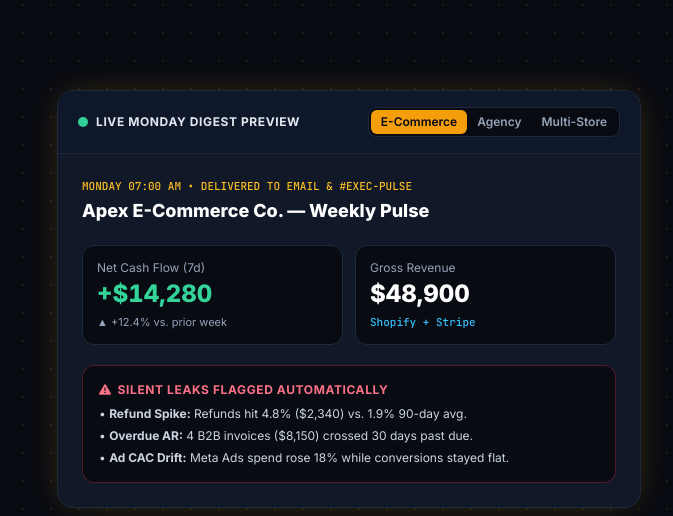
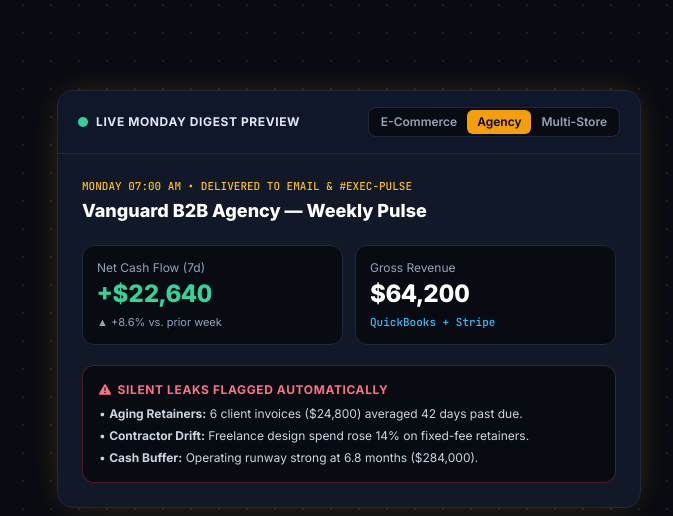
Before and after one commit to Bluemagic920/zeus-pulse, a plain HTML site: page index.html in a window 1280 px wide. Both pictures are taken after a click on the button "Agency". Shown: the part 214-730 px from the top of the page, 607-1280 px from the left. Drawn offline with nearby package versions, Linux system fonts and the light colour scheme.

Commit message:
Add files via upload

```diff
--- a/index.html
+++ b/index.html
@@ -331,7 +331,7 @@
             <li class="flex items-center gap-2.5"><i class="fa-solid fa-check text-emerald-400"></i> 90-Day Trailing Benchmarks</li>
           </ul>
         </div>
-        <button onclick="openCheckoutModal('Pulse Starter', 49)" class="w-full py-3 rounded-xl bg-[#080B12] hover:bg-[#1E293B] border border-[#1E293B] text-white font-bold text-sm transition-all">
+        <button type="button" onclick="openCheckoutModal('Pulse Starter', 49)" class="w-full py-3 rounded-xl bg-[#080B12] hover:bg-[#1E293B] border border-[#1E293B] text-white font-bold text-sm transition-all cursor-pointer">
           Start 14-Day Free Trial
         </button>
       </div>
@@ -358,7 +358,7 @@
             <li class="flex items-center gap-2.5"><i class="fa-solid fa-check text-amber-400"></i> Multi-Recipient Executive Distribution</li>
           </ul>
         </div>
-        <button onclick="openCheckoutModal('Pulse Growth', 149)" class="w-full py-3 rounded-xl bg-amber-500 hover:bg-amber-400 text-slate-950 font-extrabold text-sm shadow-lg shadow-amber-500/20 transition-all">
+        <button type="button" onclick="openCheckoutModal('Pulse Growth', 149)" class="w-full py-3 rounded-xl bg-amber-500 hover:bg-amber-400 text-slate-950 font-extrabold text-sm shadow-lg shadow-amber-500/20 transition-all cursor-pointer">
           Start 14-Day Free Trial
         </button>
       </div>
@@ -382,7 +382,7 @@
             <li class="flex items-center gap-2.5"><i class="fa-solid fa-check text-sky-400"></i> One-Click Client OAuth Invite Links</li>
           </ul>
         </div>
-        <button onclick="openCheckoutModal('Fractional CFO / Agency', 399)" class="w-full py-3 rounded-xl bg-[#080B12] hover:bg-[#1E293B] border border-sky-500/40 text-sky-400 font-bold text-sm transition-all">
+        <button type="button" onclick="openCheckoutModal('Fractional CFO / Agency', 399)" class="w-full py-3 rounded-xl bg-[#080B12] hover:bg-[#1E293B] border border-sky-500/40 text-sky-400 font-bold text-sm transition-all cursor-pointer">
           Start 14-Day Partner Trial
         </button>
       </div>
@@ -416,7 +416,7 @@
           <span class="text-[11px] font-bold uppercase tracking-wider text-amber-400">14-Day Free Trial</span>
           <h3 id="checkout-plan-title" class="text-base font-extrabold text-white">Pulse Growth — $149/mo</h3>
         </div>
-        <button onclick="closeCheckoutModal()" class="text-slate-400 hover:text-white p-1.5">
+        <button type="button" onclick="closeCheckoutModal()" class="text-slate-400 hover:text-white p-1.5">
           <i class="fa-solid fa-xmark text-lg"></i>
         </button>
       </div>
@@ -444,7 +444,7 @@
           </div>
         </div>
 
-        <button type="submit" class="w-full py-3 rounded-xl bg-amber-500 hover:bg-amber-400 text-slate-950 font-extrabold text-sm shadow-lg shadow-amber-500/20 transition-all">
+        <button type="submit" class="w-full py-3 rounded-xl bg-amber-500 hover:bg-amber-400 text-slate-950 font-extrabold text-sm shadow-lg shadow-amber-500/20 transition-all cursor-pointer">
           Continue to Secure Stripe Checkout &rarr;
         </button>
       </form>
@@ -461,7 +461,73 @@
     let selectedPlanPrice = 149;
 
     const SAMPLE_NICHES = {
-// ... existing code ... -->
+      ecom: {
+        company: 'Apex E-Commerce Co. — Weekly Pulse',
+        net: '+$14,280',
+        netSub: '▲ +12.4% vs. prior week',
+        rev: '$48,900',
+        revSub: 'Shopify + Stripe',
+        leaks: [
+          '<strong>Refund Spike:</strong> Refunds hit 4.8% ($2,340) vs. 1.9% 90-day avg.',
+          '<strong>Overdue AR:</strong> 4 B2B invoices ($8,150) crossed 30 days past due.',
+          '<strong>Ad CAC Drift:</strong> Meta Ads spend rose 18% while conversions stayed flat.'
+        ]
+      },
+      agency: {
+        company: 'Vanguard B2B Agency — Weekly Pulse',
+        net: '+$22,640',
+        netSub: '▲ +8.6% vs. prior week',
+        rev: '$64,200',
+        revSub: 'QuickBooks + Stripe',
+        leaks: [
+          '<strong>Aging Retainers:</strong> 6 client invoices ($24,800) averaged 42 days past due.',
+          '<strong>Contractor Drift:</strong> Freelance design spend rose 14% on fixed-fee retainers.',
+          '<strong>Cash Buffer:</strong> Operating runway strong at 6.8 months ($284,000).'
+        ]
+      },
+      retail: {
+        company: 'Metro 4-Store Retail — Weekly Pulse',
+        net: '+$9,410',
+        netSub: '▼ -4.2% vs. prior week',
+        rev: '$53,400',
+        revSub: 'Square POS + Gusto',
+        leaks: [
+          '<strong>Overtime Alert:</strong> Store #3 Gusto payroll hit 38.4% of gross store sales.',
+          '<strong>Runway Floor:</strong> Operating cash dipped to 3.1 mos (below 4.0-mo guardrail).',
+          '<strong>Returns Spike:</strong> Weekend POS exchanges rose 2.1x at Scottsdale location.'
+        ]
+      }
+    };
+
+    function setSampleNiche(key) {
+      const data = SAMPLE_NICHES[key];
+      document.getElementById('sample-company').textContent = data.company;
+      document.getElementById('sample-net').textContent = data.net;
+      document.getElementById('sample-net-sub').textContent = data.netSub;
+      document.getElementById('sample-rev').textContent = data.rev;
+      document.getElementById('sample-rev-sub').textContent = data.revSub;
+      document.getElementById('sample-leaks').innerHTML = data.leaks.map(item => `<li>&bull; ${item}</li>`).join('');
+
+      ['ecom', 'agency', 'retail'].forEach(n => {
+        const btn = document.getElementById(`niche-${n}`);
+        btn.className = n === key
+          ? 'px-2.5 py-1 rounded-md font-semibold bg-amber-500 text-slate-950'
+          : 'px-2.5 py-1 rounded-md font-semibold text-slate-400 hover:text-white';
+      });
+    }
+
+    function updateROI() {
+      const hours = parseFloat(document.getElementById('roi-hours').value);
+      const rate = parseInt(document.getElementById('roi-rate').value, 10);
+      const annualHours = Math.round(hours * 52);
+      const annualSavings = Math.round(annualHours * rate);
+
+      document.getElementById('roi-hours-val').textContent = `${hours.toFixed(1)} hrs / wk`;
+      document.getElementById('roi-rate-val').textContent = `$${rate} / hr`;
+      document.getElementById('roi-annual-savings').textContent = `$${annualSavings.toLocaleString('en-US')}`;
+      document.getElementById('roi-hours-saved').innerHTML = `Reclaims <strong>${annualHours} hours/year</strong> of executive focus.`;
+    }
+
     function openCheckoutModal(planName, price) {
       selectedPlanPrice = price;
       document.getElementById('checkout-plan-title').textContent = `${planName} — $${price}/mo`;
```
